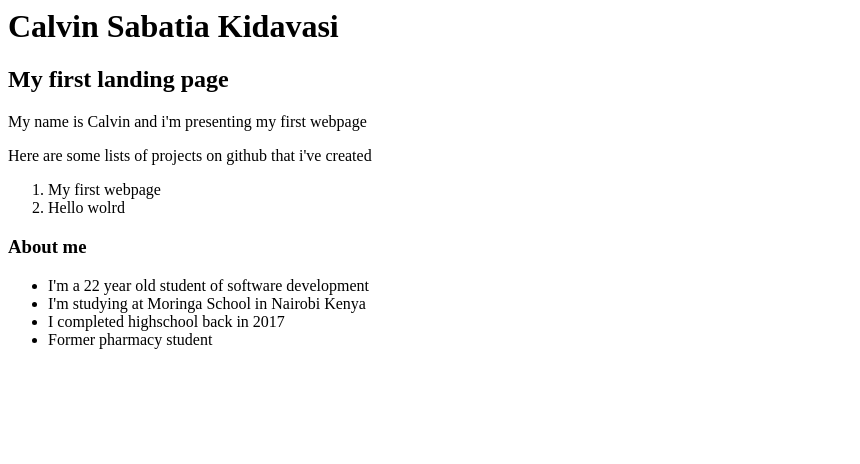
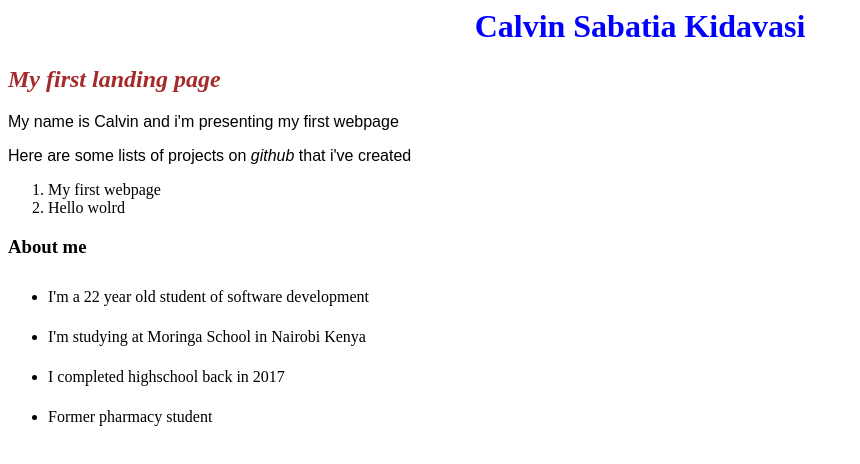
Before and after one commit to calvin-kidavasi/My-landing-page, a plain HTML site: page index.html in a window 1280 px wide. Shown: the whole page, without its empty margins (0-860 px from the left). Drawn offline with Linux system fonts and the light colour scheme.

Commit message:
index.html

```diff
--- /dev/null
+++ b/css/styles.css
@@ -0,0 +1,13 @@
+h1{
+    color:blue;
+    text-align: center;
+}
+
+h2{color:brown;
+font-style: italic;
+text-style: center;
+}
+p {
+    font-family: sans-serif;
+}
+ul {line-height: 40px;}
--- a/my-first-landing-page.html
+++ b/index.html
@@ -14,13 +14,14 @@
 <html>
     <head>
         <title>Calvin Sabatia Kidavasi</title>
+        <link href="css/styles.css" rel="stylesheet" type="text/css">
     </head>
     <body>
         <h1>Calvin Sabatia Kidavasi</h1>
-        <h2>My first landing page</h2>
+        <h2>My <strong>first landing page</strong></h2>
 
         <p>My name is Calvin and i'm presenting my first webpage</p>
-        <p>Here are some lists of projects on github that i've created</p>
+        <p>Here are some lists of projects on <em>github</em> that i've created</p>
         <ol>
             <li>My first webpage</li>
             <li>Hello wolrd</li>
```
Also changed, not shown: 1 other file.
